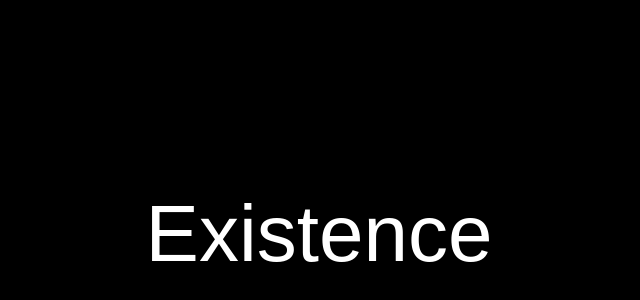
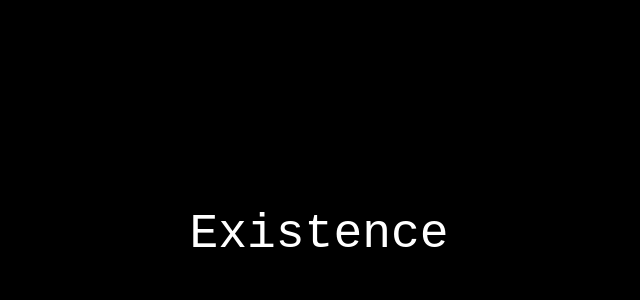
Before and after one commit to bytheash/life, a plain HTML site: page index.html in a window 1280 px wide. Shown: the part 166-466 px from the top of the page, without its empty margins (321-961 px from the left). Drawn offline with Linux system fonts and the light colour scheme.

Commit message:
Update index.html

```diff
--- a/index.html
+++ b/index.html
@@ -13,8 +13,8 @@
             align-items: center;
             height: 100vh;
             margin: 0;
-            font-size: 5rem;
-            font-family: Arial, sans-serif;
+            font-size: 3rem;
+            font-family: "Courier New", monospace;
         }
     </style>
 </head>
```
